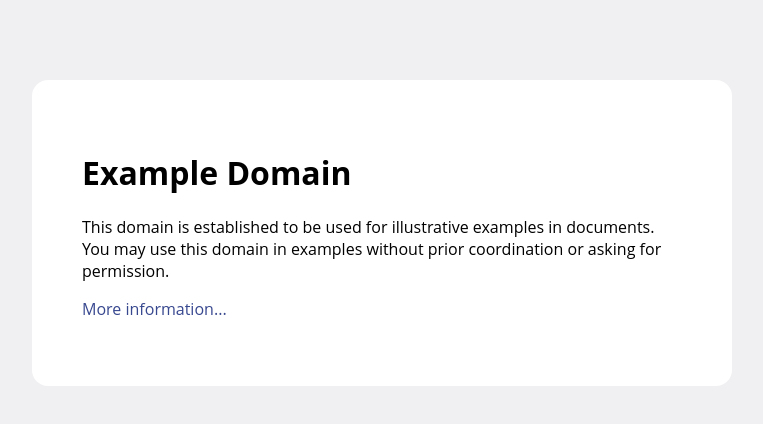
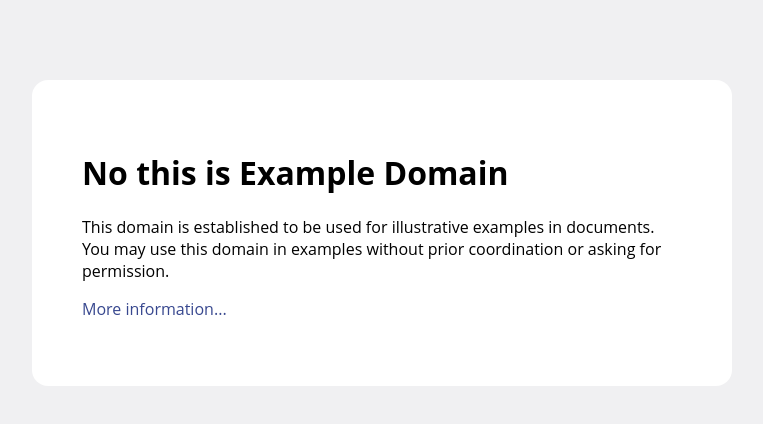
Before and after one commit to David-Mulder/showcase-git, a plain HTML site: page index.html in a window 1280 px wide. Shown: the whole page, without its empty margins (258-1021 px from the left). Drawn offline with Linux system fonts and the light colour scheme.

Commit message:
my commit

```diff
--- a/index.html
+++ b/index.html
@@ -42,7 +42,7 @@
 
 <body>
 <div>
-    <h1>Example Domain</h1>
+    <h1>No this is Example Domain</h1>
     <p>This domain is established to be used for illustrative examples in documents. You may use this
     domain in examples without prior coordination or asking for permission.</p>
     <p><a href="http://www.iana.org/domains/example">More information...</a></p>
```
